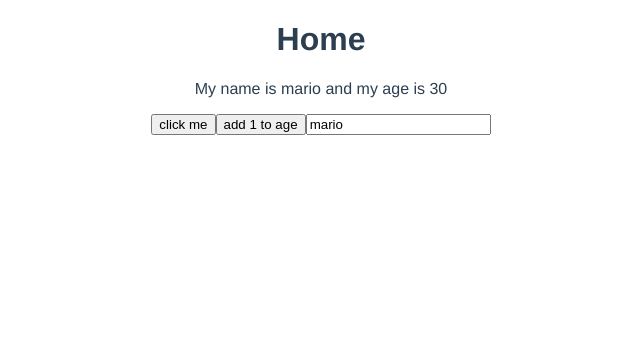
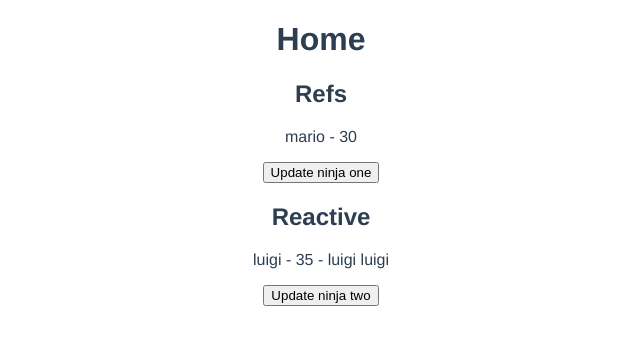
Before and after one commit to LinhKH/reaction-timer, a Vue app: page / in a window 1280 px wide. Shown: the top 344 px of the page, without its empty margins (319-959 px from the left). Built offline with nearby package versions, Linux system fonts and the light colour scheme.

Commit message:
Refs vs Reactive

```diff
--- a/src/views/Home.vue
+++ b/src/views/Home.vue
@@ -1,26 +1,39 @@
 <template>
     <div class="home">
         <h1>Home</h1>
-        <p>My name is {{ name }} and my age is {{ age }}</p>
-        <button @click="handleClick">click me</button>
-        <button @click="age++">add 1 to age</button>
-        <input type="text" v-model="name">
+        <h2>Refs</h2>
+        <p>{{ ninjaOne.name }} - {{ ninjaOne.age }}</p>
+        <button @click="updateNinjaOne">Update ninja one</button>
+        <h2>Reactive</h2>
+        <p>{{ ninjaTwo.name }} - {{ ninjaTwo.age }} - {{ nameTwo }}</p>
+        <button @click="updateNinjaTwo">Update ninja two</button>
     </div>
 </template>
 
 <script>
-import { ref } from 'vue'
+import { reactive, ref } from 'vue'
+
 export default {
     name: 'Home',
     setup() {
-        const name = ref('mario')
-        const age = ref(30)
-        // const p = ref(null)
-        const handleClick = () => {
-            name.value = 'luigi'
-            age.value = 35
+        const ninjaOne = ref({ name: 'mario', age: 30 })
+        const ninjaTwo = reactive({ name: 'luigi', age: 35 })
+
+        // reactive cannot be used on primitive values
+        const nameOne = ref('mario') // will be reactive
+        let nameTwo = reactive('luigi luigi') // will NOT be reactive
+
+        const updateNinjaOne = () => {
+            ninjaOne.value.age = 40
         }
-        return { name, age, handleClick }
+
+        const updateNinjaTwo = () => {
+            ninjaTwo.age = 45
+            ninjaTwo.name = 'Linh Kieu'
+            nameTwo = 'Linh'
+        }
+
+        return { ninjaOne, ninjaTwo, updateNinjaOne, updateNinjaTwo, nameOne, nameTwo }
     },
 }
 </script>
```
